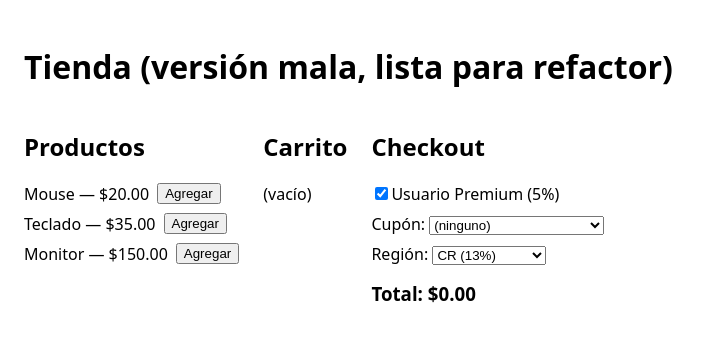
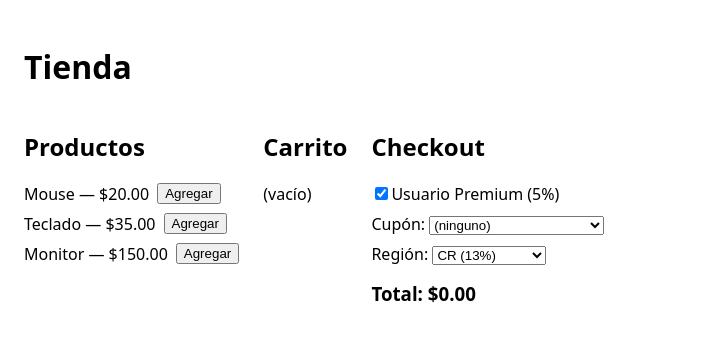
Before and after one commit to chococascante/ejemplo-vibecoding, a React (Vite) app: page / in a window 1280 px wide. Shown: the top 342 px of the page, without its empty margins (0-711 px from the left). Built offline with nearby package versions, Linux system fonts and the light colour scheme.

Commit message:
quitando parte del titulo

```diff
--- a/src/App.jsx
+++ b/src/App.jsx
@@ -90,7 +90,7 @@ export default function App() {
 
   return (
     <div style={{ padding: 16, fontFamily: 'system-ui' }}>
-      <h1>Tienda (versión mala, lista para refactor)</h1>
+      <h1>Tienda</h1>
 
       <div style={{ display: 'flex', gap: 24 }}>
         <section>
```
